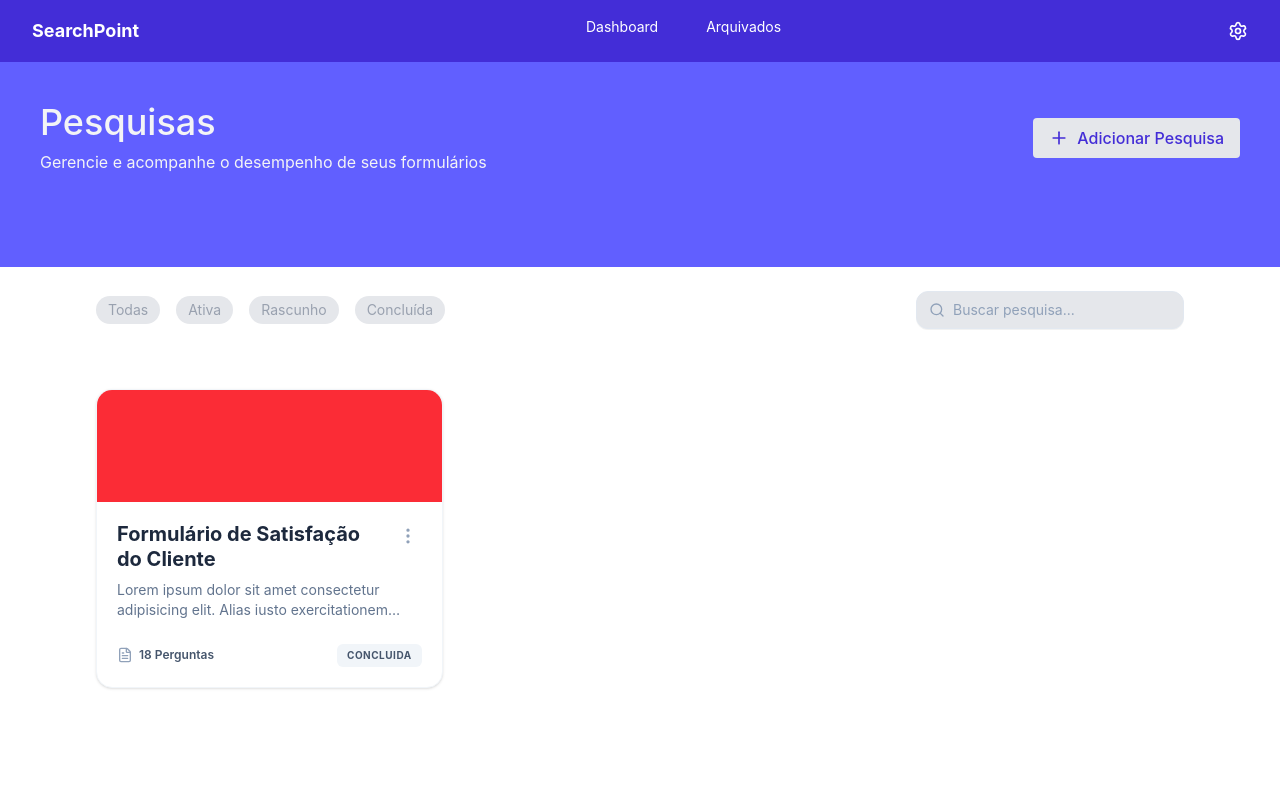
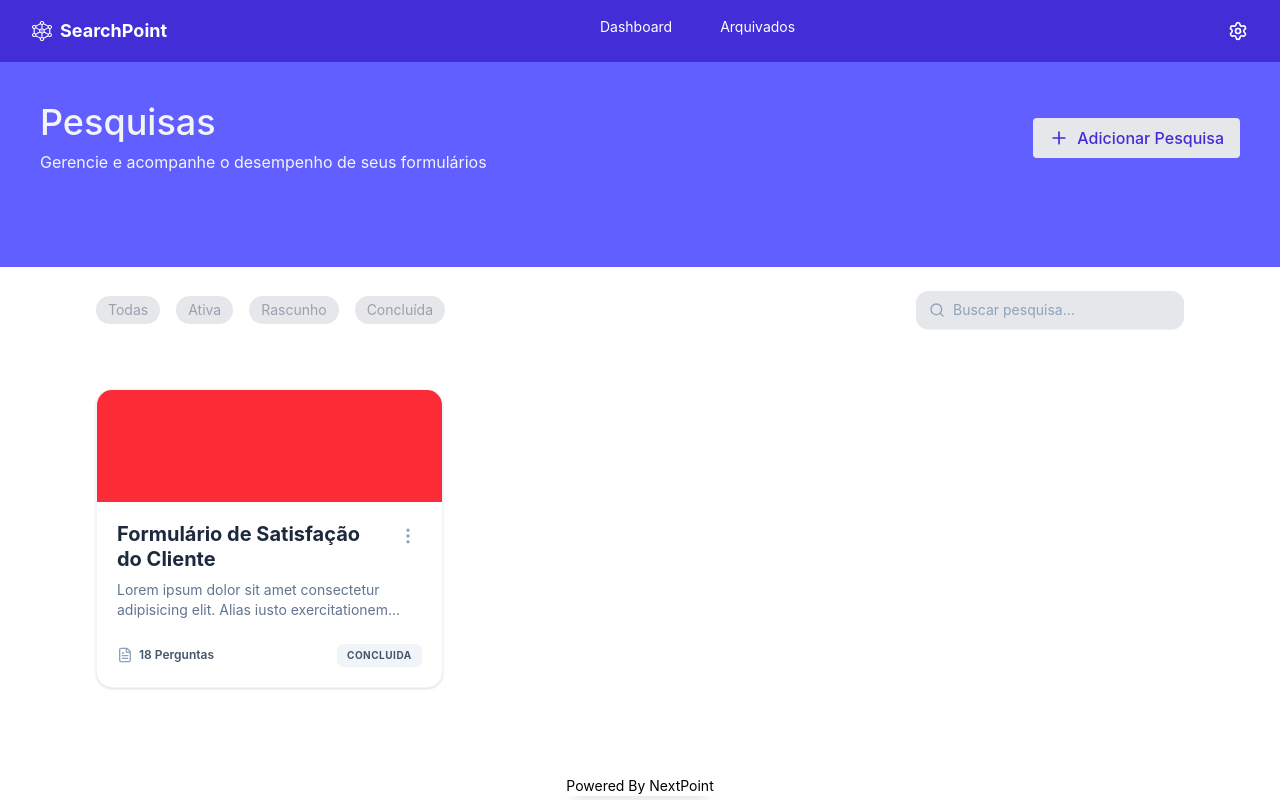
Before and after one commit to vilelakami/nextpoint-searchpoint, a React (Vite) app: page /Dashboard in a window 1280 px wide. Built offline with nearby package versions, Linux system fonts and the light colour scheme.

Commit message:
feat: adicionando footer oficial da página 'powered by nextpoint'

```diff
--- a/index.html
+++ b/index.html
@@ -2,9 +2,9 @@
 <html lang="en">
   <head>
     <meta charset="UTF-8" />
-    <link rel="icon" type="image/svg+xml" href="/favicon.svg" />
+    <link rel="icon" type="image/svg+xml" href="/logotipo.svg" />
     <meta name="viewport" content="width=device-width, initial-scale=1.0" />
-    <title>nextpoint-searchpoint</title>
+    <title>SearchPoint</title>
   </head>
   <body>
     <div id="root"></div>
--- a/src/App.jsx
+++ b/src/App.jsx
@@ -6,7 +6,7 @@ import Formulario from './pages/Formulario';
 export default function App() {
   return (
     <BrowserRouter>
-      <div className="flex w-full h-screen">
+      <div className="flex flex-col w-full h-screen">
         <main className="flex-1 h-full flex flex-col">
           <Routes>
             <Route path="/" element={<Navigate to="/Dashboard" />} />
@@ -14,6 +14,9 @@ export default function App() {
             <Route path="/Formulario" element={<Formulario />} />
           </Routes>
         </main>
+        <footer className="flex fixed bottom-1 left-1/2 text-sm left-1/2 -translate-x-1/2 shadow-xl">
+          Powered By NextPoint
+        </footer>
       </div>
     </BrowserRouter>
   );
--- a/src/components/footer/Footer.jsx
+++ b/src/components/footer/Footer.jsx
@@ -3,7 +3,7 @@ import { CirclePlus, Image } from 'lucide-react';
 
 export default function Footer() {
   return (
-    <div className="flex items-center justify-between sm:justify-start gap-3 md:gap-4 lg:gap-5 bg-slate-900 w-[calc(100%-2rem)] sm:w-fit py-2.5 md:py-3 px-4 sm:px-5 lg:px-6 rounded-2xl fixed bottom-4 md:bottom-6 left-1/2 -translate-x-1/2 z-50 shadow-xl border border-slate-800">
+    <div className="flex items-center justify-between sm:justify-start gap-3 md:gap-4 lg:gap-5 bg-slate-900 w-[calc(100%-2rem)] sm:w-fit py-2.5 md:py-3 px-4 sm:px-5 lg:px-6 rounded-2xl fixed bottom-8 md:bottom-8 left-1/2 -translate-x-1/2 z-50 shadow-xl border border-slate-800">
 
       {/* Botão Pergunta */}
       <button
--- a/src/pages/DashboardPesquisa.jsx
+++ b/src/pages/DashboardPesquisa.jsx
@@ -4,6 +4,7 @@ import { Settings, Plus } from 'lucide-react';
 import Status from '../components/status/Status';
 import SearchBar from '../components/searchbar/SearchBar';
 import CardForm from '../components/cards-forms/CardsForms';
+import logotipo from '../assets/icons/logotipo.svg';
 import { Navigate, useNavigate } from 'react-router-dom';
 
 export default function DashboardPesquisa() {
@@ -15,9 +16,12 @@ export default function DashboardPesquisa() {
       <div className="w-full flex flex-col h-auto min-h-[30vh] lg:h-1/3 bg-indigo-500">
         {/* logo e nav */}
         <div className="w-full flex items-center justify-between h-auto min-h-[50px] lg:h-[62px] bg-indigo-700 p-3 md:p-4 gap-2 md:gap-4">
-          <h2 className="text-white text-sm md:text-base lg:text-lg font-bold ml-2 md:ml-4 truncate">
+          <div className='flex items-center ml-2 md:ml-4 gap-2'>
+          <img src={logotipo} alt="logotipo da NextPoint" />
+          <h2 className="text-white text-sm md:text-base lg:text-lg font-bold truncate">
             SearchPoint
           </h2>
+          </div>
           <Nav />
           <div className="flex">
             <Settings className="w-4 h-4 md:size-5 text-white mr-2 md:mr-4 shrink-0" />
```
Also changed, not shown: public/logotipo.svg (added), src/assets/icons/logotipo.svg (added).
